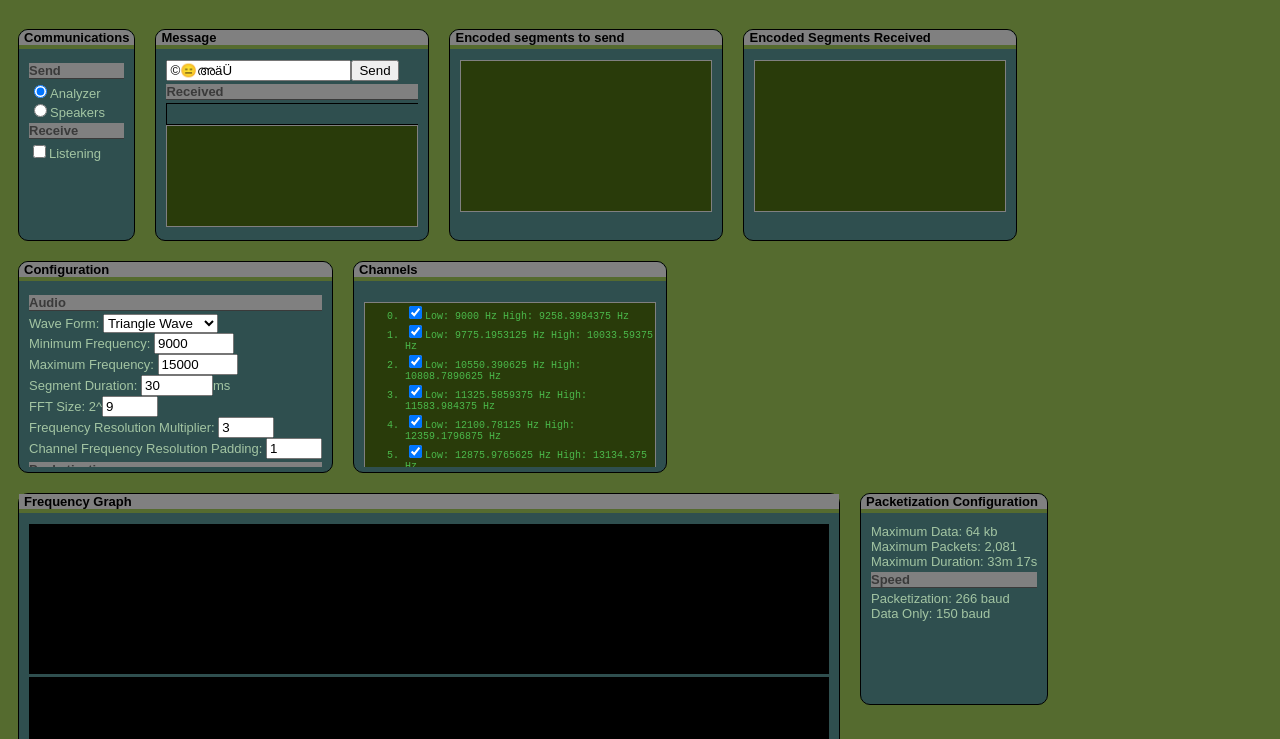
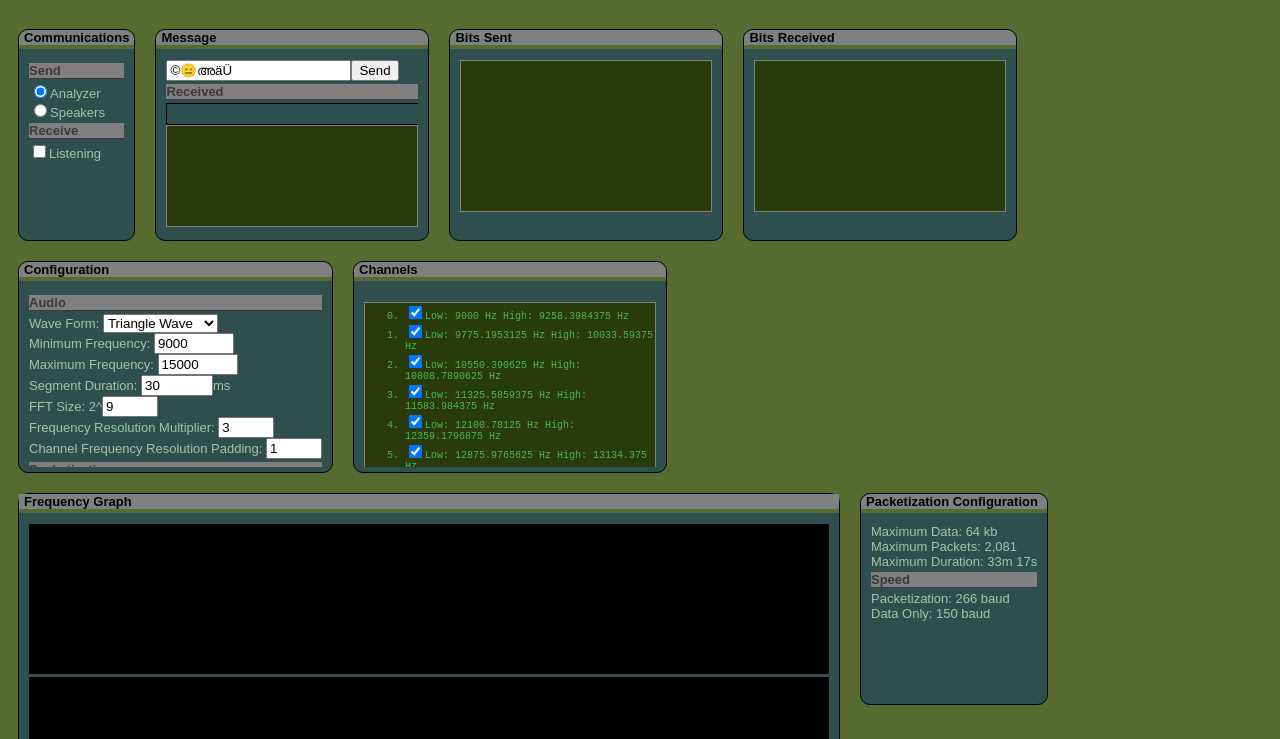
Before and after one commit to lewismoten/data-over-audio, a website built with Vite: page index.html in a window 1280 px wide. Shown: the part 61-800 px from the top of the page. Built offline with nearby package versions, Linux system fonts and the light colour scheme.

Commit message:
replace sent/received bit panels

```diff
--- a/Panels/BasePanel.js
+++ b/Panels/BasePanel.js
@@ -35,10 +35,9 @@ class BasePanel {
       input.name = name;
       input.checked = checked;
       input.value = value;
-      input.id = id;
+      input.id = this.childId(id);
       input.addEventListener('change', e => {
         this.dispatcher.emit(eventName, {
-          panel: this.id,
           name,
           id,
           index,
@@ -58,7 +57,7 @@ class BasePanel {
     const input = document.createElement('input');
     input.type = 'text';
     input.value = value;
-    input.id = id;
+    input.id = this.childId(id);
     input.addEventListener('input', e => {
       this.dispatcher.emit(eventName, {
         panel: this.id,
@@ -70,7 +69,7 @@ class BasePanel {
   }
   addButton = (id, text, eventName = 'click') => {
     const button = document.createElement('button');
-    button.id = id;
+    button.id = this.childId(id);
     button.innerText = text;
     button.addEventListener('click', e => {
       this.dispatcher.emit(eventName, {
@@ -85,27 +84,32 @@ class BasePanel {
     const progressBar = document.createElement('div');
     progressBar.className = 'progress-container';
     const bar = document.createElement('div');
-    bar.id = id;
+    bar.id = this.childId(id);
     bar.className = 'progress-bar';
     bar.style.width = `${clamp(percent, 0, 1) * 100}%`;
     progressBar.append(bar);
     this.append(progressBar);
   }
   setProgressById = (id, percent) => {
-    const element = document.getElementById(id);
+    const element = document.getElementById(this.childId(id));
     if(!element) throw new Error(`Unable to find ${id}`);
     element.style.width = `${clamp(percent, 0, 1) * 100}%`;
   }
-  addCode = (id, value, type = '') => {
+  childId = id => `${this.id}-${id}`;
+  getElement = id => {
+    const element = document.getElementById(this.childId(id));
+    if(!element) throw new Error(`Unable to find ${id}`);
+    return element;
+  }
+  addCode = (id, value = '', type = '') => {
     const code = document.createElement('div');
-    code.id = id;
+    code.id = this.childId(id);
     code.innerText = value;
     code.className = type === '' ? 'raw-data' : `raw-data-${type}`;
     this.append(code);
   }
   setValueById = (id, value) => {
-    const element = document.getElementById(id);
-    if(!element) throw new Error(`Unable to find ${id}`);
+    const element = this.getElement(id);
     switch(element.tagName) {
       case 'INPUT':
       case 'SELECT':
@@ -116,13 +120,11 @@ class BasePanel {
     }
   }
   setHtmlById = (id, html) => {
-    const element = document.getElementById(id);
-    if(!element) throw new Error(`Unable to find ${id}`);
+    const element = this.getElement(id);
     element.innerHTML = html;
   }
   getValueById = (id) => {
-    const element = document.getElementById(id);
-    if(!element) throw new Error(`Unable to find ${id}`);
+    const element = this.getElement(id);
     switch(element.tagName) {
       case 'INPUT':
       case 'SELECT':
@@ -131,16 +133,10 @@ class BasePanel {
         return element.innerText;
     }
   }
-  setCheckedById = (id, checked) => {
-    const element = document.getElementById(id);
-    if(!element) throw new Error(`Unable to find ${id}`);
-    element.checked = checked;
+  setCheckedById = (id, checked = true) => {
+    this.getElement(id).checked = !!checked;
   }
-  getCheckedById = (id) => {
-    const element = document.getElementById(id);
-    if(!element) throw new Error(`Unable to find ${id}`);
-    return element.checked;
-  }
+  getCheckedById = (id) => !!(this.getElement(id).checked);
   append = (element) => this.container.appendChild(element);
   clear = () => this.container.innerHTML = '';
   addEventListener = (eventName, callback) => this.dispatcher.addListener(eventName, callback);
--- /dev/null
+++ b/Panels/CodePanel.js
@@ -0,0 +1,11 @@
+import BasePanel from './BasePanel';
+
+class CodePanel extends BasePanel {
+  constructor(title) {
+    super(title);
+    this.addCode('code');
+  }
+  setCode = (html) => this.setHtmlById('code', html);
+}
+
+export default CodePanel;
--- a/StreamManager.js
+++ b/StreamManager.js
@@ -60,6 +60,10 @@ export const addBits = (
   if(hasNewBits(oldBits, bits))
     dispatcher.emit('change');
 }
+const sumSegmentBits = (sum, segment) => sum + segment.length;
+const sumPacketBits = (sum, packet) => sum + packet.reduce(sumSegmentBits, 0);
+export const sumTotalBits = () => BITS.reduce(sumPacketBits, 0);
+
 const hasNewBits = (oldBits = [], bits = []) => {
   if(oldBits.length === 0 && bits.length === BITS_PER_SEGMENT)
     return true;
--- a/index.html
+++ b/index.html
@@ -10,19 +10,6 @@
 <body>
   <h1>Data Over Audio</h1>
   <div class="panels" id="panel-container">
-    <div>
-      <h2>Encoded segments to send</h2>
-      <div>
-        <div class="raw-data" id="actual-bits-to-send"></div><br />
-      </div>
-    </div>
-    <div>
-      <h2>Encoded Segments Received</h2>
-      <div>
-        <div class="raw-data" id="received-encoded-segment-bits"></div><br />
-      </div>
-    </div>
-
     <div>
       <h2>Configuration</h2>
       <div>
--- a/index.js
+++ b/index.js
@@ -9,6 +9,7 @@ import * as AudioReceiver from './AudioReceiver';
 import * as CRC from './CRC.js';
 import CommunicationsPanel from './Panels/CommunicationsPanel';
 import MessagePanel from "./Panels/MessagePanel.js";
+import CodePanel from "./Panels/CodePanel.js";
 
 var audioContext;
 var microphoneStream;
@@ -63,9 +64,13 @@ var PACKET_SIZE_BITS = 5; // 32 bytes, 256 bits
 
 const communicationsPanel = new CommunicationsPanel();
 const messagePanel = new MessagePanel();
+const bitsSentPanel = new CodePanel('Bits Sent');
+const bitsReceivedPanel = new CodePanel('Bits Received');
 
 function handleWindowLoad() {
   const panelContainer = document.getElementById('panel-container');
+  panelContainer.prepend(bitsReceivedPanel.getDomElement());
+  panelContainer.prepend(bitsSentPanel.getDomElement());
   panelContainer.prepend(messagePanel.getDomElement());
   panelContainer.prepend(communicationsPanel.getDomElement());
 
@@ -78,6 +83,9 @@ function handleWindowLoad() {
   messagePanel.setProgress(0);
   messagePanel.setReceived('');
   messagePanel.setSendButtonText('Send');
+
+  bitsSentPanel.setCode('');
+  bitsReceivedPanel.setCode('');
 
   // Communications Events
   communicationsPanel.addEventListener('listeningChange', handleChangeListening);
@@ -233,6 +241,7 @@ function showChannelList() {
 
 function handleAudioSenderSend({bits}) {
   SENT_TRANSFER_BITS.push(...bits);
+  showSentBits();
 }
 function configurationChanged() {
   updatePacketUtils();
@@ -489,6 +498,14 @@ function sendBytes(bytes) {
   }
   AudioSender.stopAt(startSeconds + totalDurationSeconds);
 
+  showSentBits();
+
+  // start the graph moving again
+  resumeGraph();
+}
+function showSentBits() {
+  const channelCount = getChannels().length;
+
   // original bits
   document.getElementById('sent-data').innerHTML =
     SENT_ORIGINAL_BITS.reduce(bitReducer(
@@ -506,16 +523,12 @@ function sendBytes(bytes) {
   } else {
     document.getElementById('error-correcting-data').innerHTML = '';
   }
-
-  document.getElementById('actual-bits-to-send').innerHTML =
-  SENT_TRANSFER_BITS.reduce(bitReducer(
+  bitsSentPanel.setCode(
+    SENT_TRANSFER_BITS.reduce(bitReducer(
     PacketUtils.getPacketMaxBitCount() + PacketUtils.getPacketLastSegmentUnusedBitCount(),
     channelCount,
     (packetIndex, blockIndex) => `${blockIndex === 0 ? '' : '<br>'}Segment ${blockIndex}: `
-  ), '');
-
-  // start the graph moving again
-  resumeGraph();
+  ), ''));
 }
 function sendPacket(bits, packetStartSeconds) {
   const channels = getChannels();
@@ -619,11 +632,10 @@ function handleStreamManagerChange() {
   const correctEncodedBits = allEncodedBits.filter((b, i) => i < encodedBitCount && b === SENT_ENCODED_BITS[i]).length;
   const correctedDecodedBits = allDecodedBits.filter((b, i) => i < decodedBitCount && b === SENT_ORIGINAL_BITS[i]).length;
 
-  const receivedProgess = document.getElementById('received-progress');
-  let percentReceived = allRawBits.length / totalBitsTransferring;
-  receivedProgess.style.width = `${Math.floor(Math.min(1, percentReceived) * 100)}%`;
-
-  document.getElementById('received-encoded-segment-bits').innerHTML = allRawBits
+  let percentReceived = StreamManager.sumTotalBits() / totalBitsTransferring;
+  messagePanel.setProgress(percentReceived);
+
+  bitsReceivedPanel.setCode(allRawBits
     .reduce(
       bitExpectorReducer(
         SENT_TRANSFER_BITS,
@@ -631,7 +643,7 @@ function handleStreamManagerChange() {
         channelCount,
         (packetIndex, blockIndex) => `${blockIndex === 0 ? '' : '<br>'}Segment ${blockIndex}: `
       ),
-    '');
+    ''));
     if(HAMMING_ERROR_CORRECTION) {
       document.getElementById('received-encoded-bits').innerHTML = allEncodedBits
       .reduce(
@@ -671,7 +683,9 @@ function handleStreamManagerChange() {
   ).toLocaleString();
   // ArrayBuffer / ArrayBufferView
   const receivedText = bitsToText(allDecodedBits);
-  document.getElementById('decoded-text').innerHTML = receivedText.split('').reduce(textExpectorReducer(SENT_ORIGINAL_TEXT), '');
+  messagePanel.setReceived(
+    receivedText.split('').reduce(textExpectorReducer(SENT_ORIGINAL_TEXT), '')
+  );
 }
 function asHex(length) {
   return (number) => number.toString(16).padStart(length, '0').toUpperCase();
```
